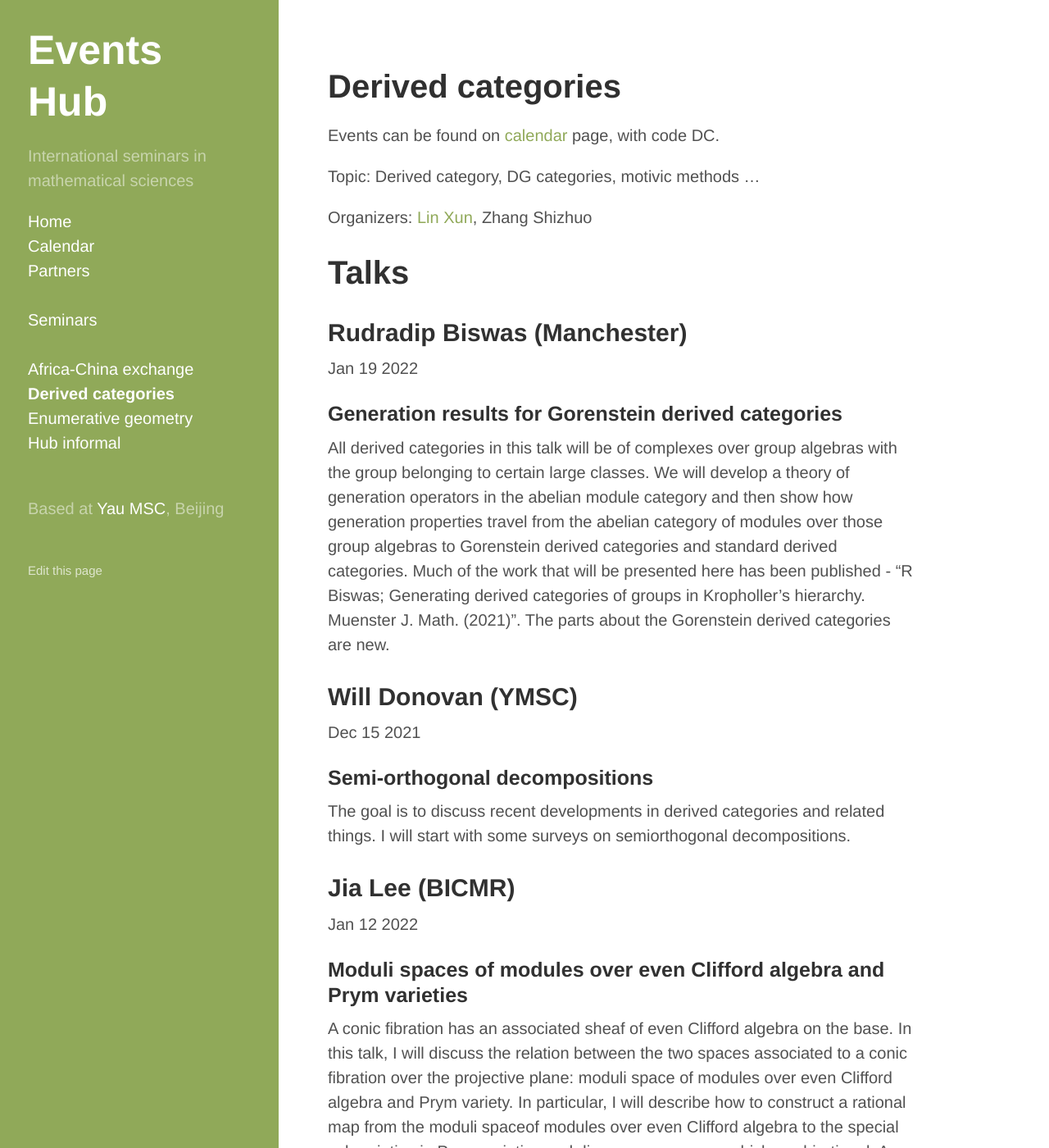
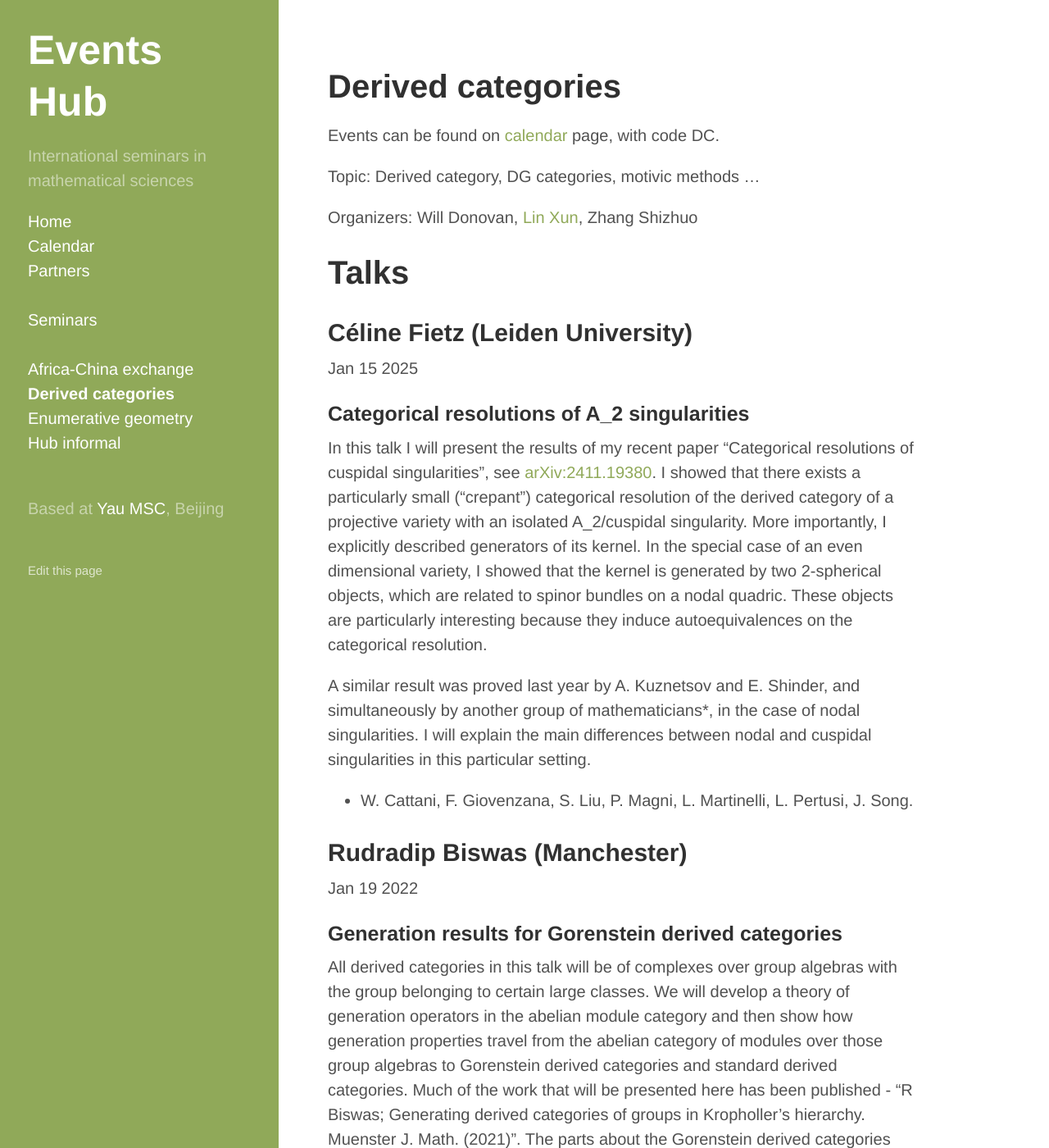
Before and after one commit to yau-msc-events/yau-msc-events.github.io, a Jekyll site: the page built from seminar-dc.md, in a window 1280 px wide and 1400 px high. Shown: the whole window at 82% size. Built offline with Jekyll 4.4.1, drawn with Linux system fonts in a browser that asks for light colours.

Commit message:
Update seminar-dc.md (#14)

```diff
--- a/seminar-dc.md
+++ b/seminar-dc.md
@@ -6,9 +6,22 @@ code: DC
 
 Topic: Derived category, DG categories, motivic methods ...
 
-Organizers: [Lin Xun](http://linlinsai.github.io/), Zhang Shizhuo
+Organizers: Will Donovan, [Lin Xun](http://linlinsai.github.io/), Zhang Shizhuo
 
 # Talks
+
+## Céline Fietz (Leiden University)
+
+Jan 15 2025
+
+### Categorical resolutions of A_2 singularities
+
+In this talk I will present the results of my recent paper "Categorical resolutions of cuspidal singularities", see [arXiv:2411.19380](https://arxiv.org/abs/2411.19380). I showed that there exists a particularly small (“crepant”) categorical resolution of the derived category of a projective variety with an isolated A_2/cuspidal singularity.
+More importantly, I explicitly described generators of its kernel. In the special case of an even dimensional variety, I showed that the kernel is generated by two 2-spherical objects, which are related to spinor bundles on a nodal quadric. These objects are particularly interesting because they induce autoequivalences on the categorical resolution.
+
+A similar result was proved last year by  A. Kuznetsov and E. Shinder, and simultaneously by another group of mathematicians*, in the case of nodal singularities. I will explain the main differences between nodal and cuspidal singularities in this particular setting.
+
+* W. Cattani, F. Giovenzana, S. Liu, P. Magni, L. Martinelli, L. Pertusi, J. Song.
 
 ## Rudradip Biswas (Manchester)
 
```
